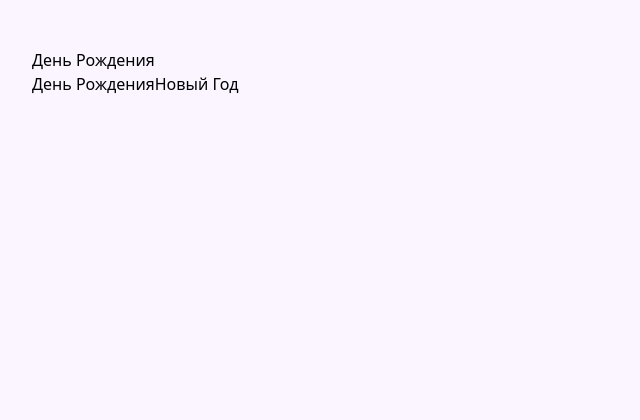
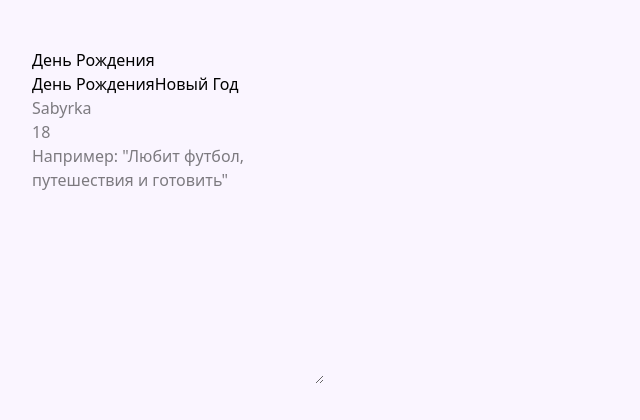
Before and after one commit to sabyrkazen/greeting-generator-react, a React (Vite) app: page / in a window 1280 px wide. Shown: the top 420 px of the page, without its empty margins (0-640 px from the left). Built offline with nearby package versions, Linux system fonts and the light colour scheme.

Commit message:
feat: add user input fields for name, age, and interests in App component

```diff
--- a/src/App.tsx
+++ b/src/App.tsx
@@ -3,17 +3,38 @@ import { OccasionType } from './types'
 
 export const App = () => {
   const [occasion, setOccasion] = useState<OccasionType>(OccasionType.BIRTHDAY)
+  const [name, setName] = useState<string>('')
+  const [age, setAge] = useState<string>('')
+  const [interests, setInterests] = useState<string>('')
 
   return (
     <div className="min-h-screen bg-[#FAF5FF]">
       <header></header>
       <main className="container mx-auto px-4 sm:px-6 lg:px-8 py-8 sm:py-12">
         <div className="max-w-7xl mx-auto">
-          {occasion}
+          <p>{occasion}</p>
+          <p>{name}</p>
+          <p>{age}</p>
+          <p>{interests}</p>
         </div>
         <div>
-          <button onClick={() => setOccasion(OccasionType.BIRTHDAY)}>День Рождения</button>
-          <button onClick={() => setOccasion(OccasionType.NEW_YEAR)}>Новый Год</button>
+          <div>
+            <button onClick={() => setOccasion(OccasionType.BIRTHDAY)}>День Рождения</button>
+            <button onClick={() => setOccasion(OccasionType.NEW_YEAR)}>Новый Год</button>
+          </div>
+          <div>
+            <input type="text" placeholder="Sabyrka" value={name} onChange={(event) => setName(event.target.value)} />
+            <br />
+            <input type="number" placeholder="18" value={age} onChange={(event) => setAge(event.target.value)} />
+            <br />
+            <textarea
+              cols={30}
+              rows={10}
+              placeholder='Например: "Любит футбол, путешествия и готовить"'
+              value={interests}
+              onChange={(event) => setInterests(event.target.value)}
+            ></textarea>
+          </div>
         </div>
       </main>
     </div>
```
